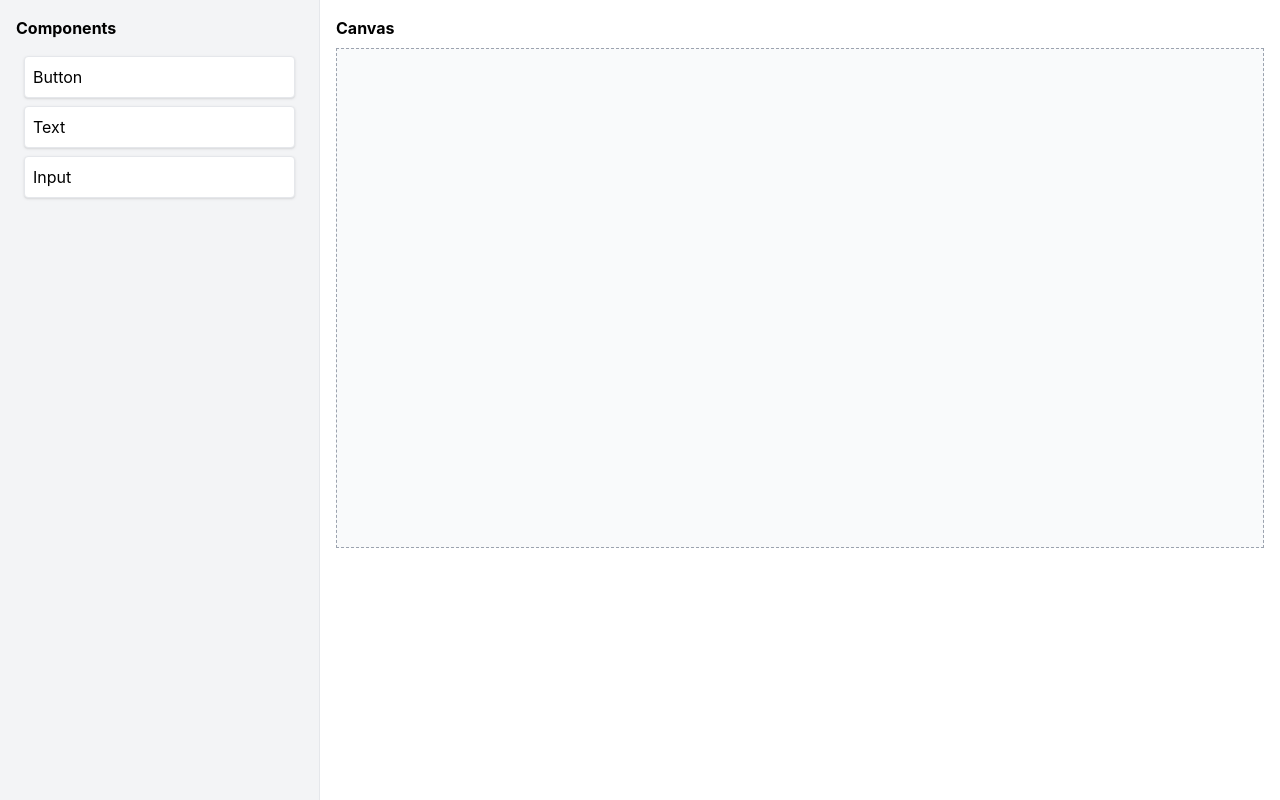
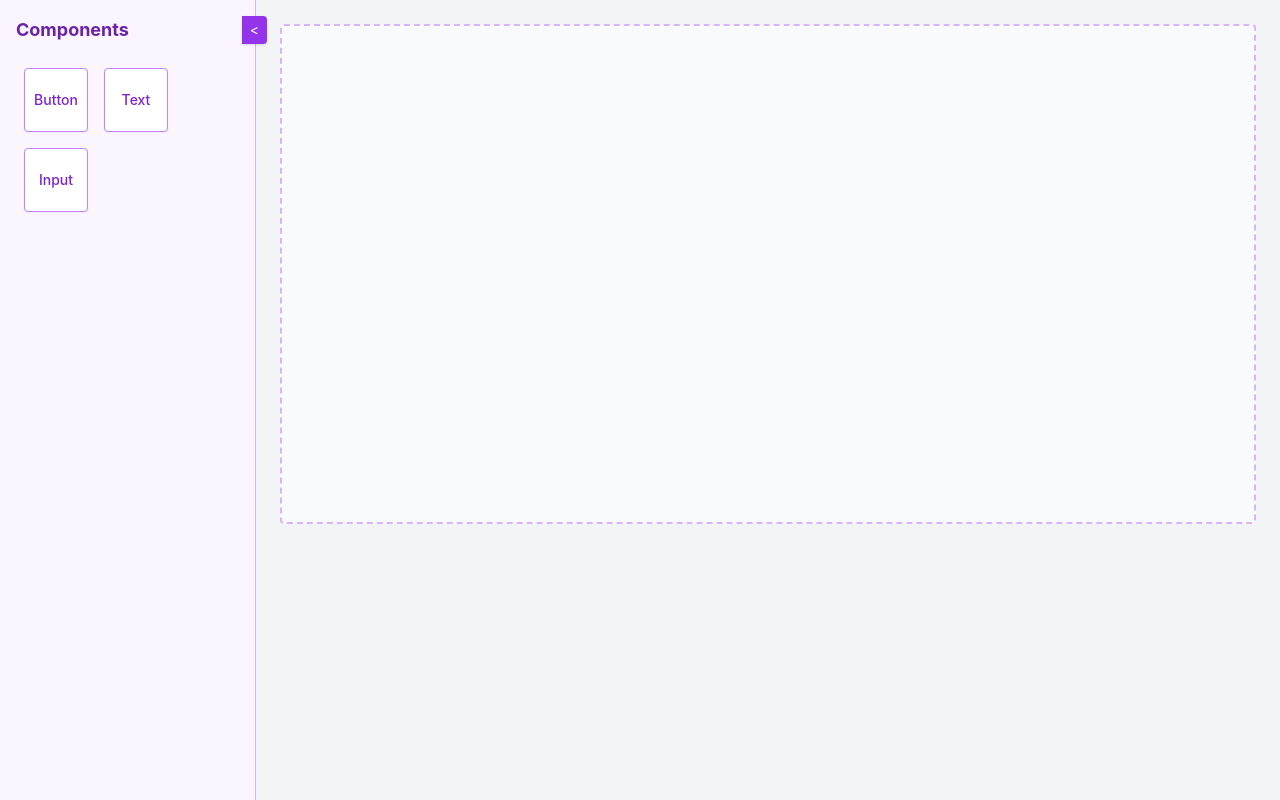
Before and after one commit to OHalvorson77/Interactive_Web_Builder, a React (Create React App) app in the folder ui_builder/: page / in a window 1280 px wide. Built offline with nearby package versions, Linux system fonts and the light colour scheme.

Commit message:
Commiting some new theming

```diff
--- a/ui_builder/src/App.js
+++ b/ui_builder/src/App.js
@@ -18,10 +18,10 @@ const DraggableComponent = ({ component }) => {
   return (
     <div
       ref={drag}
-      className="p-2 m-2 border rounded cursor-move bg-white shadow"
+      className="w-16 h-16 flex items-center justify-center m-2 border border-purple-400 rounded bg-white hover:bg-purple-100 cursor-move shadow-sm transition"
       style={{ opacity: isDragging ? 0.5 : 1 }}
     >
-      {component.label}
+      <span className="text-purple-700 text-sm text-center font-medium">{component.label}</span>
     </div>
   );
 };
@@ -29,19 +29,31 @@ const DraggableComponent = ({ component }) => {
 const DroppableCanvas = ({ droppedComponents, onDrop }) => {
   const [, drop] = useDrop(() => ({
     accept: "component",
-    drop: (item, monitor) => onDrop(item.component),
+    drop: (item) => onDrop(item.component),
   }));
 
   return (
     <div
       ref={drop}
-      className="flex-1 min-h-[500px] border border-dashed border-gray-400 bg-gray-50 p-4"
+      className="flex-1 min-h-[500px] border-2 border-dashed border-purple-300 bg-gray-50 p-4 rounded"
     >
       {droppedComponents.map((item, index) => (
-        <div key={index} className="mb-2">
-          {item.type === "button" && <button className="px-4 py-2 bg-blue-500 text-white rounded">Button</button>}
-          {item.type === "text" && <p className="text-gray-700">Sample Text</p>}
-          {item.type === "input" && <input type="text" className="border px-2 py-1 rounded w-full" placeholder="Input field" />}
+        <div key={index} className="mb-3">
+          {item.type === "button" && (
+            <button className="px-4 py-2 bg-purple-600 text-white rounded shadow hover:bg-purple-700 transition">
+              Button
+            </button>
+          )}
+          {item.type === "text" && (
+            <p className="text-purple-800 font-medium">Sample Text</p>
+          )}
+          {item.type === "input" && (
+            <input
+              type="text"
+              className="border border-purple-300 px-2 py-1 rounded w-full focus:outline-none focus:ring-2 focus:ring-purple-400"
+              placeholder="Input field"
+            />
+          )}
         </div>
       ))}
     </div>
@@ -50,6 +62,7 @@ const DroppableCanvas = ({ droppedComponents, onDrop }) => {
 
 export default function App() {
   const [droppedComponents, setDroppedComponents] = useState([]);
+  const [showSidebar, setShowSidebar] = useState(true);
 
   const handleDrop = (component) => {
     setDroppedComponents((prev) => [...prev, component]);
@@ -57,16 +70,34 @@ export default function App() {
 
   return (
     <DndProvider backend={HTML5Backend}>
-      <div className="flex h-screen">
-        <div className="w-1/4 bg-gray-100 p-4 border-r">
-          <h2 className="font-bold mb-4">Components</h2>
-          {COMPONENTS.map((comp) => (
-            <DraggableComponent key={comp.type} component={comp} />
-          ))}
-        </div>
+      <div className="flex h-screen bg-gray-100 relative">
+        {showSidebar && (
+          <div className="w-64 bg-purple-50 p-4 border-r border-purple-300 relative flex flex-col">
+            <h2 className="font-bold text-purple-800 text-lg mb-4">Components</h2>
+            <div className="flex flex-wrap">
+              {COMPONENTS.map((comp) => (
+                <DraggableComponent key={comp.type} component={comp} />
+              ))}
+            </div>
+            <button
+              onClick={() => setShowSidebar(false)}
+              className="absolute top-4 -right-3 bg-purple-600 hover:bg-purple-700 text-white px-2 py-1 text-sm rounded-r shadow"
+            >
+              &lt;
+            </button>
+          </div>
+        )}
 
-        <div className="flex-1 p-4">
-          <h2 className="font-bold mb-2">Canvas</h2>
+        {!showSidebar && (
+          <button
+            onClick={() => setShowSidebar(true)}
+            className="absolute top-4 left-0 bg-purple-600 hover:bg-purple-700 text-white px-2 py-1 text-sm rounded-r shadow z-10"
+          >
+            &gt;
+          </button>
+        )}
+
+        <div className="flex-1 p-6 overflow-auto">
           <DroppableCanvas
             droppedComponents={droppedComponents}
             onDrop={handleDrop}
```
